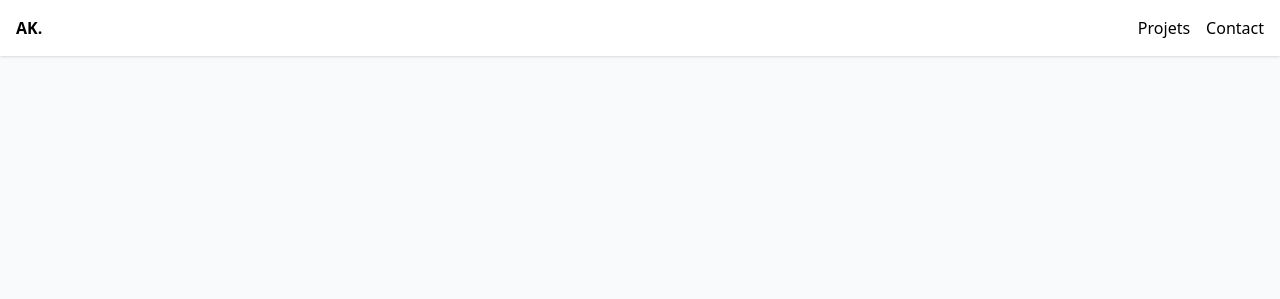
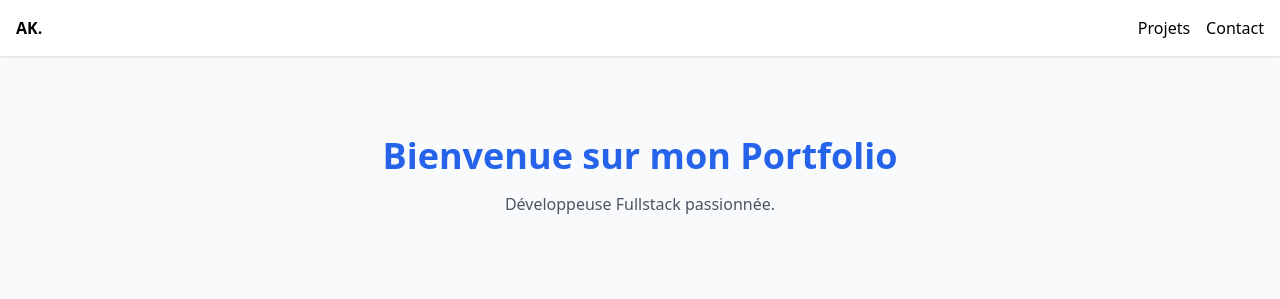
Before and after one commit to soxnanna/projet_tailwindcss, a plain HTML site: page index.html in a window 1280 px wide. Drawn offline with nearby package versions, Linux system fonts and the light colour scheme.

Commit message:
Mise en place du corps de page avec styles de base

```diff
--- a/index.html
+++ b/index.html
@@ -14,3 +14,5 @@
         </div>
     </nav>
     <main class="max-w-4xl mx-auto py-20 text-center">
+        <h1 class="text-4xl font-bold mb-4 text-blue-600">Bienvenue sur mon Portfolio</h1>
+        <p class="text-gray-600">Développeuse Fullstack passionnée.</p>
```
